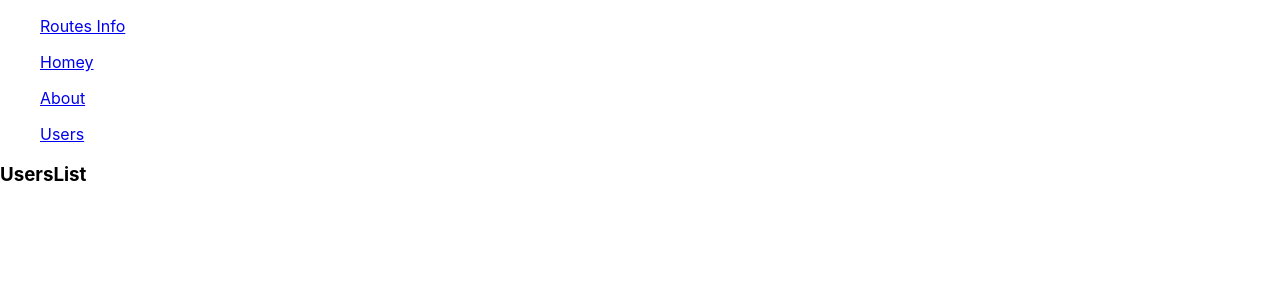
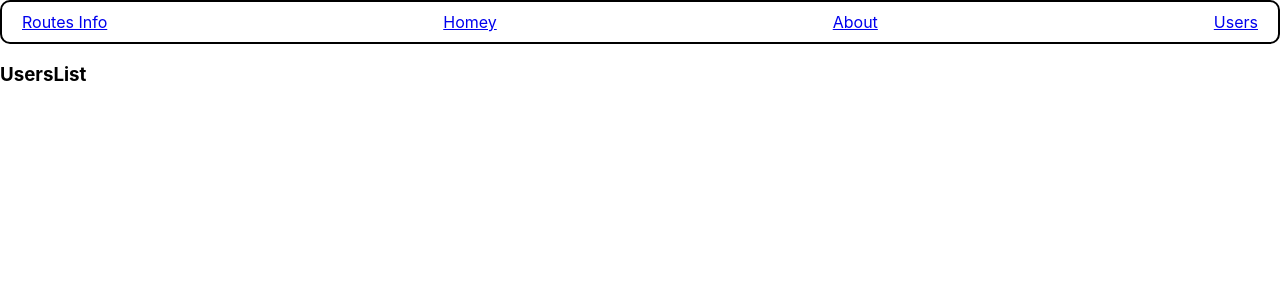
Before and after one commit to ronak-d/Practise, a React (Create React App) app in the folder learning/: page /UsersList in a window 1280 px wide. Shown: the top 300 px of the page. Built offline with nearby package versions, Linux system fonts and the light colour scheme.

Commit message:
added css to the navbar

```diff
--- a/learning/src/Components/Routers/Navbar.jsx
+++ b/learning/src/Components/Routers/Navbar.jsx
@@ -1,5 +1,6 @@
 import React from 'react'
 import { Link } from 'react-router-dom'
+import styles from './route.module.css'
 
 
 // we can do it by mapping also.
@@ -17,11 +18,13 @@ import { Link } from 'react-router-dom'
 const Navbar = () => {
   return (
     <>
-    <div>
-      <ul><Link to='/'>Routes Info </Link></ul>
-      <ul><Link to='/Homey'>Homey </Link></ul>
-      <ul><Link to='/About'>About</Link></ul>
-      <ul><Link to='/UsersList'>Users</Link></ul>
+    <div className={styles.navcss}>
+
+      <Link to='/'>Routes Info </Link>
+      <Link to='/Homey'>Homey </Link>
+      <Link to='/About'>About</Link>
+      <Link to='/UsersList'>Users</Link>
+
     </div>
     </>
   )
--- /dev/null
+++ b/learning/src/Components/Routers/route.module.css
@@ -0,0 +1,10 @@
+.navcss *{
+    /* border: 2px solid black; */
+    padding: 10px 20px;
+}
+.navcss{
+    border: 2px solid black;
+    border-radius:10px;
+    display: flex;
+    justify-content: space-between;
+}
```
